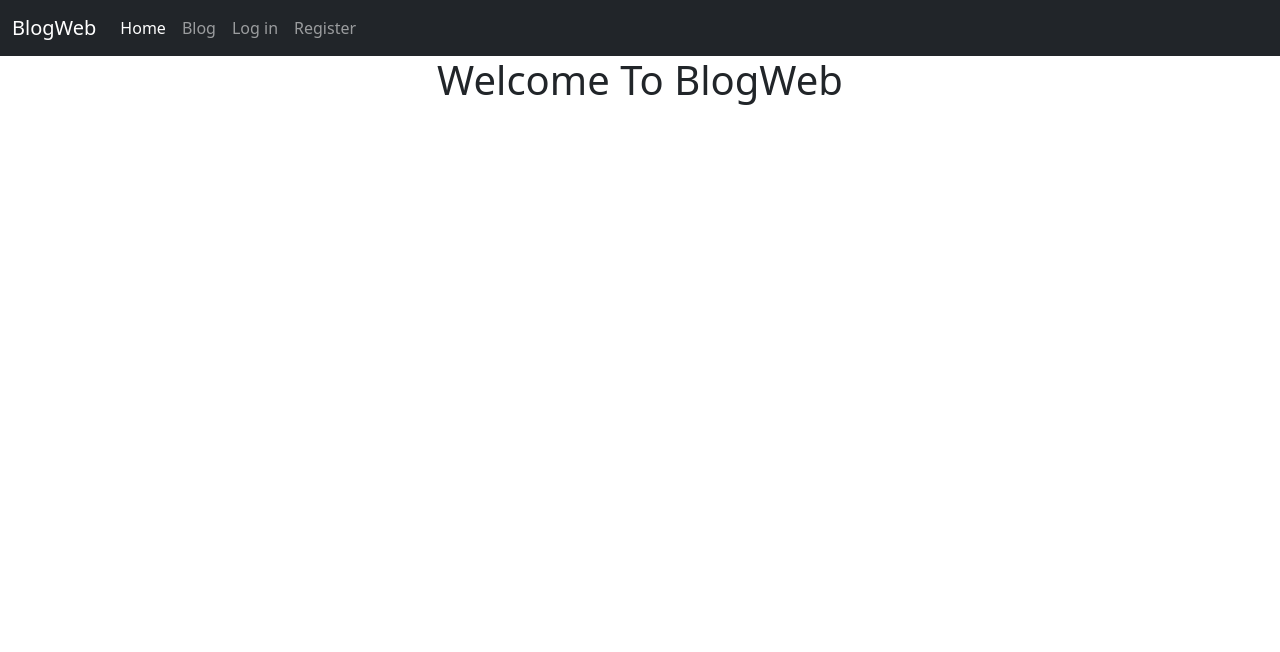
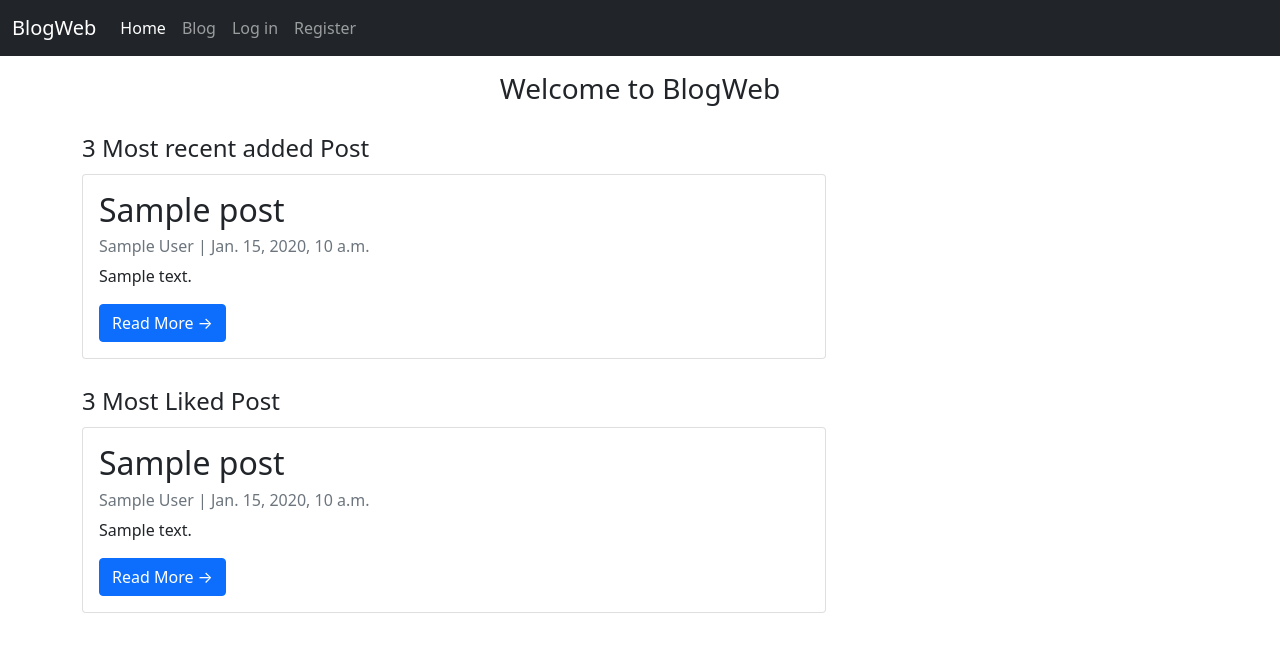
Before and after one commit to ajay-makvana/BlogWeb, a Django app: template home/templates/home/index.html in a window 1280 px wide. Shown: the top 652 px of the page. Run offline with Django 3.2, Linux system fonts and the light colour scheme; the template is opened without the code that fills it: most values are stand-ins (such as "Sample title", 1, 10 or a date in 2020).

Commit message:
Some changes for UI and url direction

```diff
--- a/blogweb/urls.py
+++ b/blogweb/urls.py
@@ -18,7 +18,7 @@ from django.urls import path,include
 
 urlpatterns = [
     path('admin/', admin.site.urls),
-    path('home/',include('home.urls')),
+    path('',include('home.urls')),
     path('blog/',include('blog.urls')),
     path('users/',include('users.urls')),
 ]
--- a/home/templates/home/index.html
+++ b/home/templates/home/index.html
@@ -1,5 +1,49 @@
 {% extends 'base.html' %}
 {% block index %}active{% endblock %}
 {% block body %}
-<h1 align="center">Welcome To BlogWeb</h1>
+
+<div class=" col-md-8 col-md-10 mx-auto">
+    <h3 class="my-4 mt-3" align='center'>Welcome to BlogWeb</h3>
+</div>
+
+<!-- Container Show Most 3 Recenet Post -->
+<div class="container">
+    <fieldset>
+        <legend>3 Most recent added Post</legend>
+        <!-- Blog Entries Column -->
+        {% for post in most3recentadded %}
+        <div class="col-md-8 mt-3 left">
+            <div class="card mb-4">
+                <div class="card-body">
+                    <h2 class="card-title">{{ post.title }}</h2>
+                    <p class="card-text text-muted h6">{{ post.author }} | {{ post.created_on}} </p>
+                    <p class="card-text">{{post.content|safe|slice:":200" }}</p>
+                    <a href="{%url 'blog:article' post.slug %}" class="btn btn-primary">Read More &rarr;</a>
+                </div>
+            </div>
+        </div>
+        {% endfor %}
+    </fieldset>
+</div>
+
+<!-- Container Show Most 3 Liked Post -->
+<div class="container">
+    <fieldset>
+        <legend>3 Most Liked Post</legend>
+        <!-- Blog Entries Column -->
+        {% for post in most3liked %}
+        <div class="col-md-8 mt-3 left">
+            <div class="card mb-4">
+                <div class="card-body">
+                    <h2 class="card-title">{{ post.title }}</h2>
+                    <p class="card-text text-muted h6">{{ post.author }} | {{ post.created_on}} </p>
+                    <p class="card-text">{{post.content|safe|slice:":200" }}</p>
+                    <a href="{% url 'blog:article' post.slug %}" class="btn btn-primary">Read More &rarr;</a>
+                </div>
+            </div>
+        </div>
+        {% endfor %}
+    </fieldset>
+</div>
+
 {% endblock %}
--- a/templates/base.html
+++ b/templates/base.html
@@ -5,6 +5,7 @@
     <!-- Required meta tags -->
     <meta charset="utf-8">
     <meta name="viewport" content="width=device-width, initial-scale=1">
+    <link rel="icon" href="https://emojipedia-us.s3.dualstack.us-west-1.amazonaws.com/thumbs/160/apple/279/grinning-face_1f600.png">
     <!-- Bootstrap CSS -->
     <link href="https://cdn.jsdelivr.net/npm/bootstrap@5.0.0/dist/css/bootstrap.min.css" rel="stylesheet" integrity = "sha384-wEmeIV1mKuiNpC+IOBjI7aAzPcEZeedi5yW5f2yOq55WWLwNGmvvx4Um1vskeMj0" crossorigin="anonymous">
     <title>BlogWeb</title>
--- a/users/templates/registration/login.html
+++ b/users/templates/registration/login.html
@@ -54,6 +54,6 @@ z-index: 2;
 
         </form>
     </div>
-    <strong>Don't Have Account ? <a href="{% url 'users:register' %}">SignUp Here </a> </strong>
+    <h4><strong>Don't Have Account ? <a href="{% url 'users:register' %}">SignUp Here </a> </strong></h4>
 </div>
 {%endblock%}
--- a/users/templates/users/editArticle.html
+++ b/users/templates/users/editArticle.html
@@ -13,7 +13,7 @@
             {% endfor %}
         </div>
     <div class="form-group">
-        <button class="btn btn-primary" type="submit" name="submit" value="submit">Add</button>
+        <button class="btn btn-success" type="submit" name="submit" value="submit">Add</button>
     </div>
 </form>
 </div>
--- a/users/templates/users/newArticle.html
+++ b/users/templates/users/newArticle.html
@@ -13,7 +13,7 @@
             {% endfor %}
         </div>
         <div class="form-group">
-            <button class="btn btn-primary" type="submit" name="submit" value="submit">Add</button>
+            <button class="btn btn-success" type="submit" name="submit" value="submit">Add</button>
         </div>
     </form>
 </div>
```
Also changed, not shown: blog/templates/blog/article.html (+9 -16 lines), home/views.py (+5 -2 lines), users/templates/users/userHome.html (+5 -2 lines).
